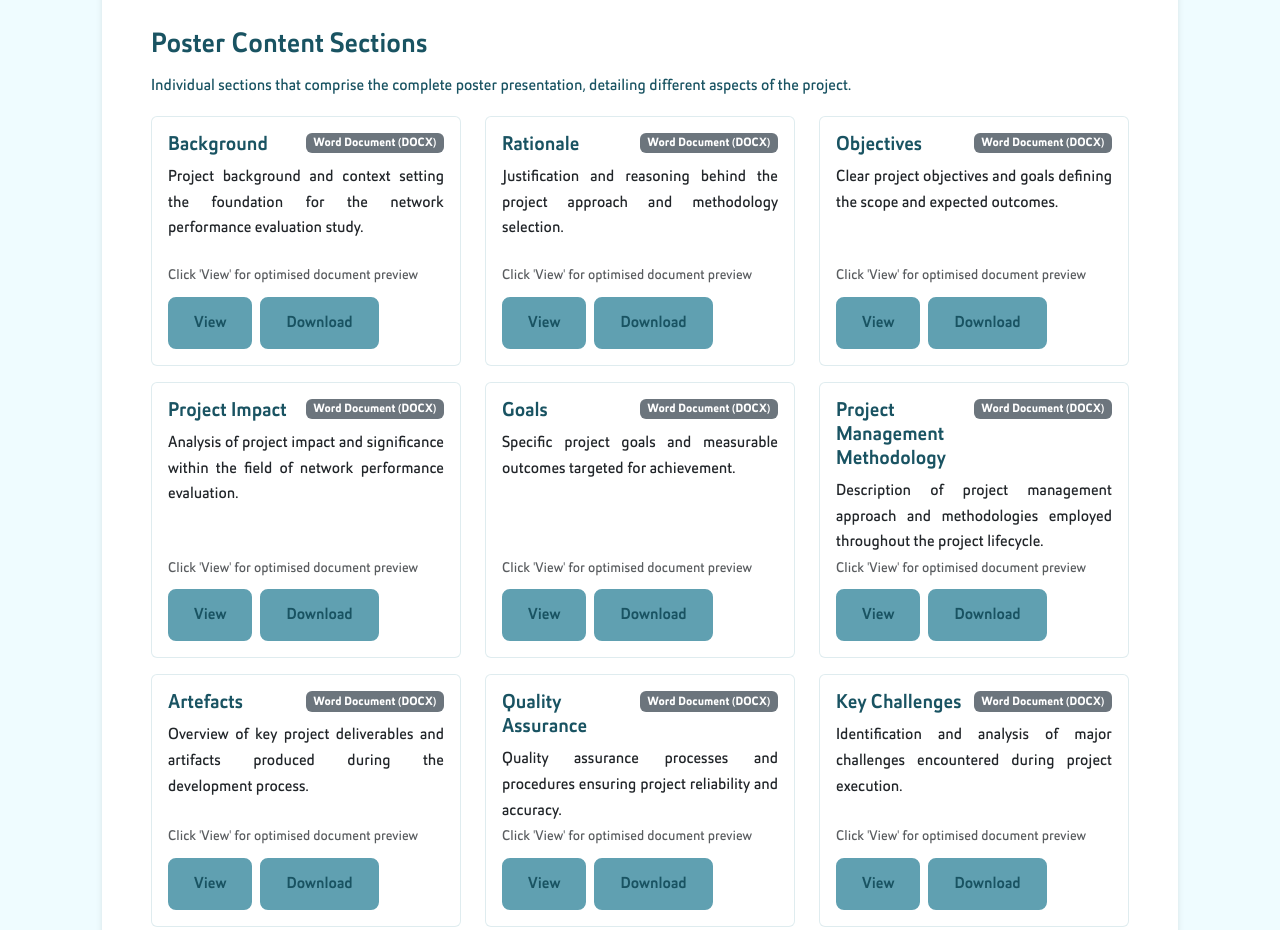
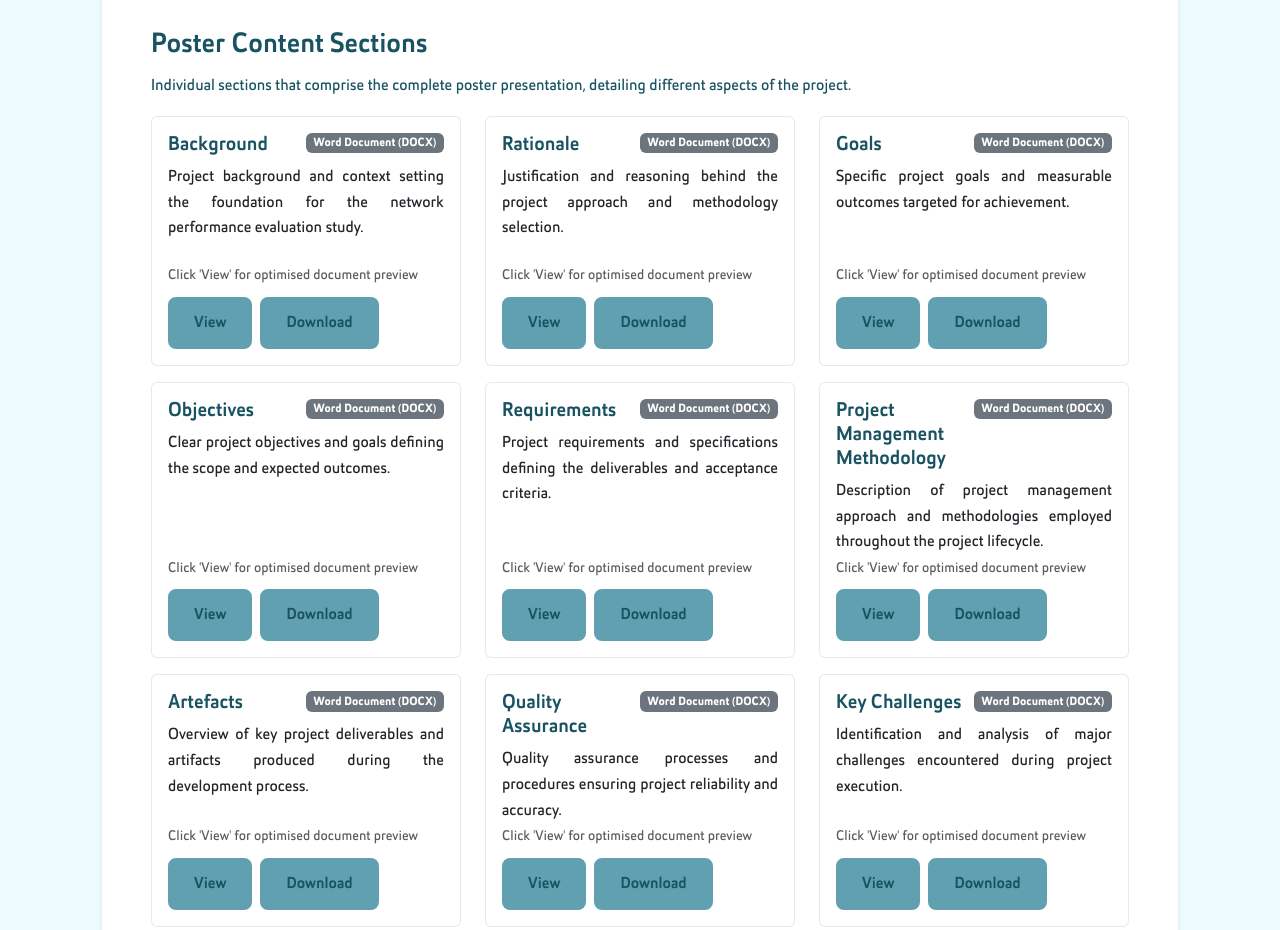
Before and after one commit to Linux-Network-Performance-Evaluation/linux-network-performance-evaluation.github.io, a React (Vite) app: page /development-qa in a window 1280 px wide. Shown: the part 5760-6690 px from the top of the page. Built offline with nearby package versions, Linux system fonts and the light colour scheme.

Commit message:
Update document card titles and paths
Renamed document card titles and updated their descriptions and file paths for clarity and accuracy in the DevelopmentQA component.

```diff
--- a/src/components/DevelopmentQA.jsx
+++ b/src/components/DevelopmentQA.jsx
@@ -1608,23 +1608,23 @@ function DevelopmentQA() {
                   </Col>
                   <Col md={4} className="mb-3">
                     <DocumentCard
+                      title="Goals"
+                      description="Specific project goals and measurable outcomes targeted for achievement."
+                      documentPath="/Portfolio/04-Development-and-Quality-Assurance/Poster/Sections/03 Goals.docx"
+                    />
+                  </Col>
+                  <Col md={4} className="mb-3">
+                    <DocumentCard
                       title="Objectives"
                       description="Clear project objectives and goals defining the scope and expected outcomes."
-                      documentPath="/Portfolio/04-Development-and-Quality-Assurance/Poster/Sections/03 Objectives.docx"
+                      documentPath="/Portfolio/04-Development-and-Quality-Assurance/Poster/Sections/04 Objectives.docx"
                     />
                   </Col>
                   <Col md={4} className="mb-3">
                     <DocumentCard
-                      title="Project Impact"
-                      description="Analysis of project impact and significance within the field of network performance evaluation."
-                      documentPath="/Portfolio/04-Development-and-Quality-Assurance/Poster/Sections/04 Project Impact.docx"
-                    />
-                  </Col>
-                  <Col md={4} className="mb-3">
-                    <DocumentCard
-                      title="Goals"
-                      description="Specific project goals and measurable outcomes targeted for achievement."
-                      documentPath="/Portfolio/04-Development-and-Quality-Assurance/Poster/Sections/05 Goals.docx"
+                      title="Requirements"
+                      description="Project requirements and specifications defining the deliverables and acceptance criteria."
+                      documentPath="/Portfolio/04-Development-and-Quality-Assurance/Poster/Sections/05 Requirements.docx"
                     />
                   </Col>
                   <Col md={4} className="mb-3">
```
